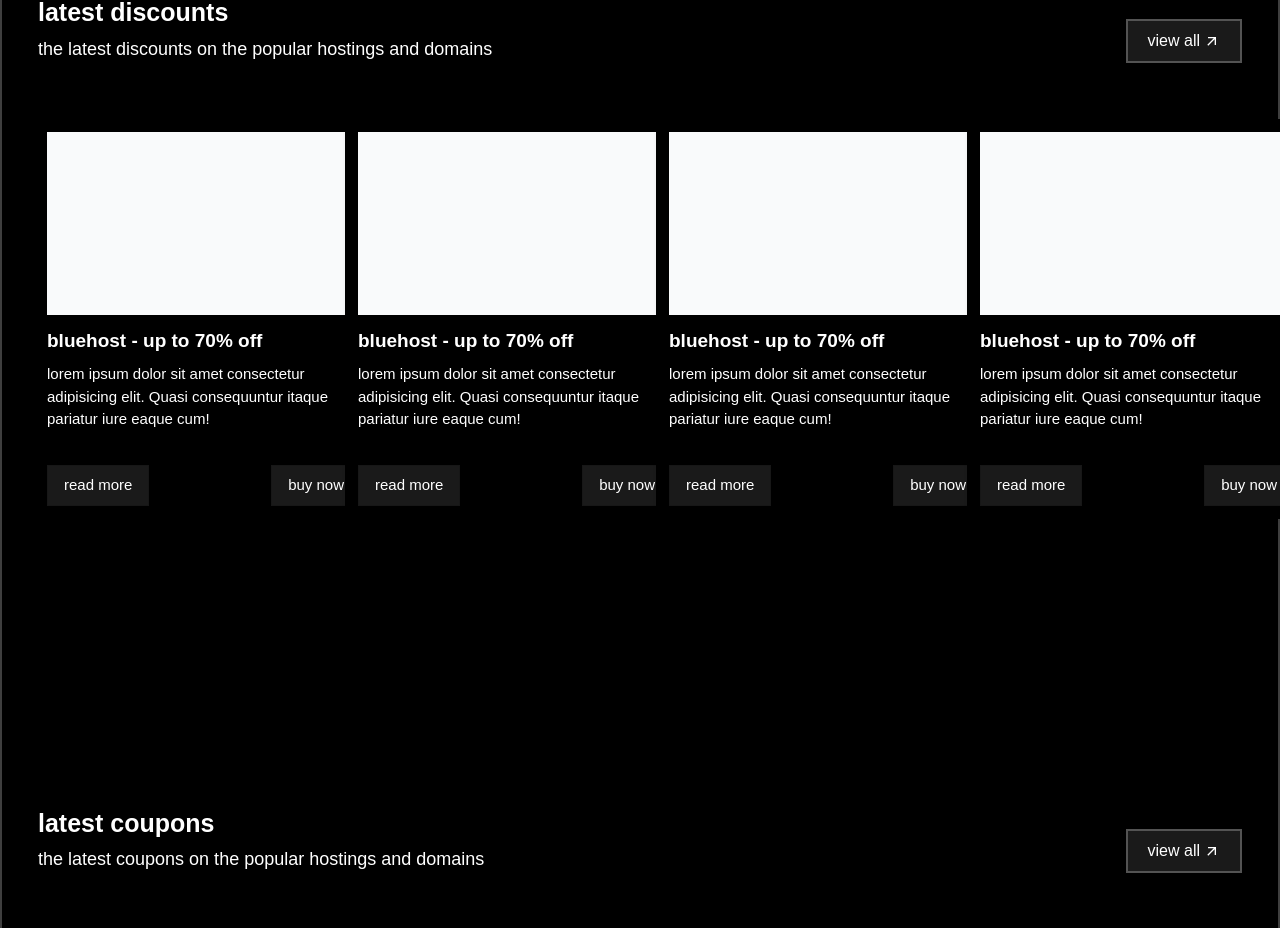
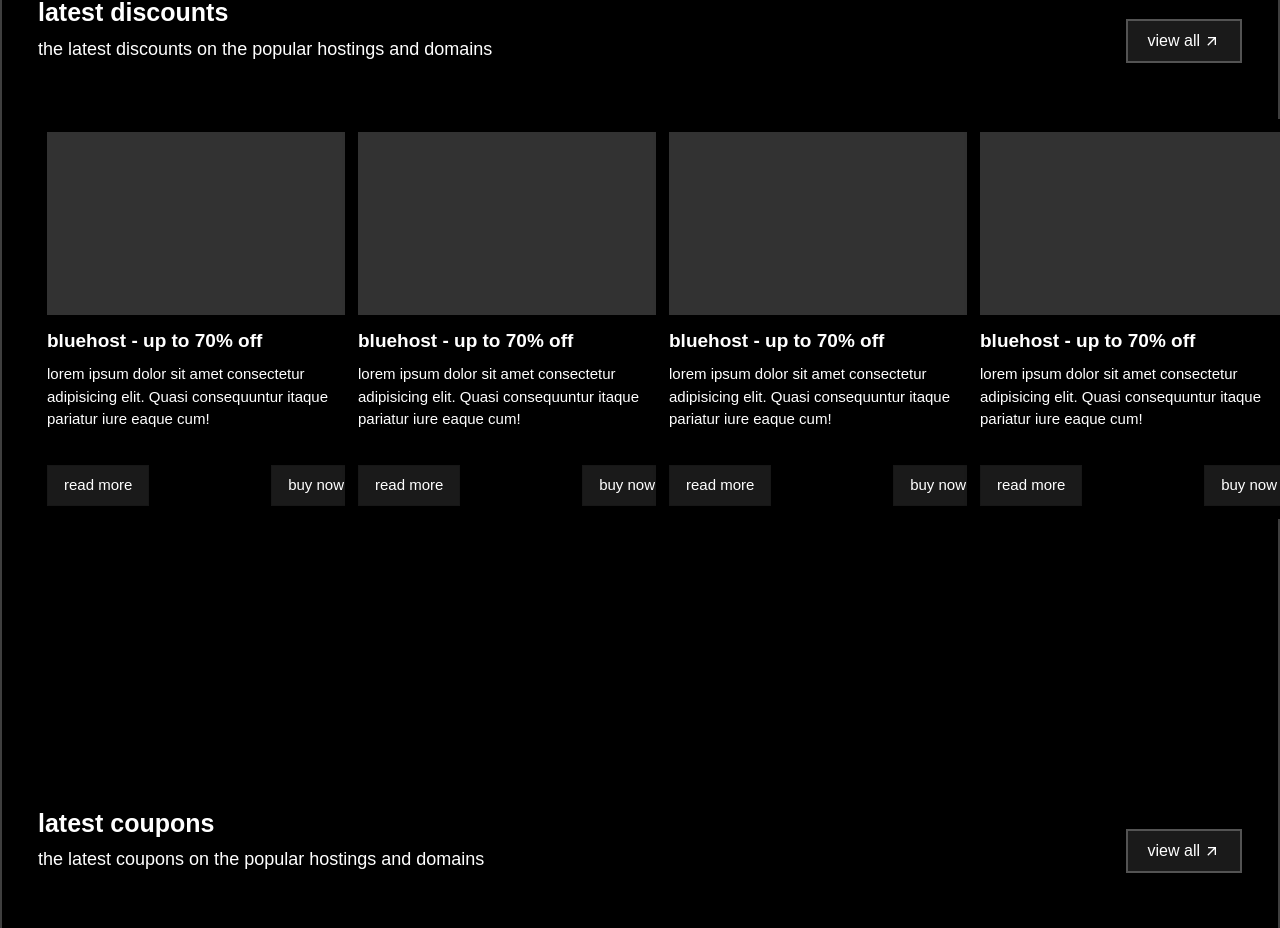
Before and after one commit to faizanalibaig/megasaverr, a Next.js app: page / in a window 1280 px wide. Shown: the part 838-1766 px from the top of the page. Built offline with nearby package versions, Linux system fonts and the light colour scheme; a web font is replaced by a local one.

Commit message:
bg change

```diff
--- a/components/articlesection/ArticleSection.js
+++ b/components/articlesection/ArticleSection.js
@@ -6,7 +6,7 @@
 const ArticleCard = () => (
   <div className='bg-black text-white h-[375px] lg:h-[380px] xl:h-[400px] sm:w-[350px] lg:w-[300px] xl:w-[340px] border border-black/10 px-3 py-3 flex flex-col justify-between shadow-[0_2px_4px_rgba(0,0,0,0.05)]'>
     <section className='h-full flex flex-col gap-3'>
-      <div className='h-[55%] bg-gray-50' />
+      <div className='h-[55%] bg-gray-50/20' />
       <div className='flex flex-col gap-2'>
         <h1 className='font-semibold text-[16px] lg:text-[18px] xl:text-[19px]'>
           bluehost - up to 70% off
```
